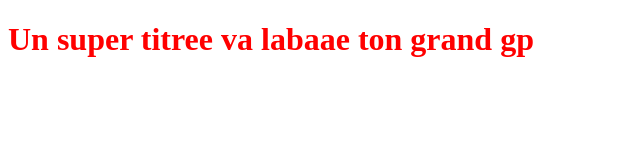
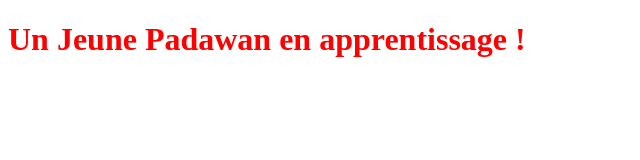
Before and after one commit to YounesDahmani/Openclassroomtest, a plain HTML site: page index.html in a window 1280 px wide. Shown: the whole page, without its empty margins (0-640 px from the left). Drawn offline with Linux system fonts and the light colour scheme.

Commit message:
Changement du H1

```diff
--- a/index.html
+++ b/index.html
@@ -5,6 +5,6 @@
         <link rel="stylesheet" type="text/css" href="style.css">
 </head>
 <body>
-    <h1>Un super titree va labaae ton grand gp</h1>
+    <h1>Un Jeune Padawan en apprentissage !</h1>
 </body>
 </html>
```
